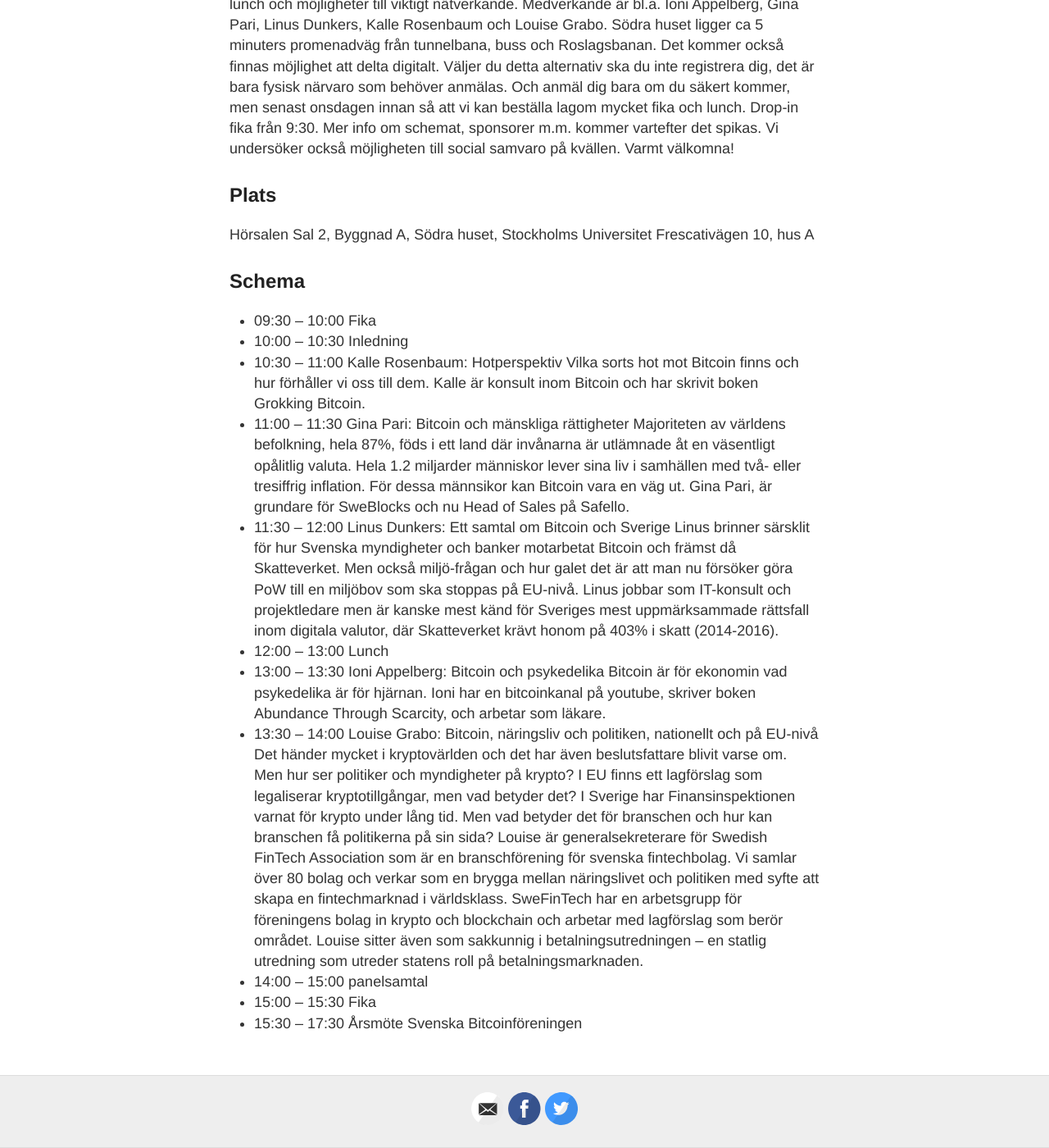
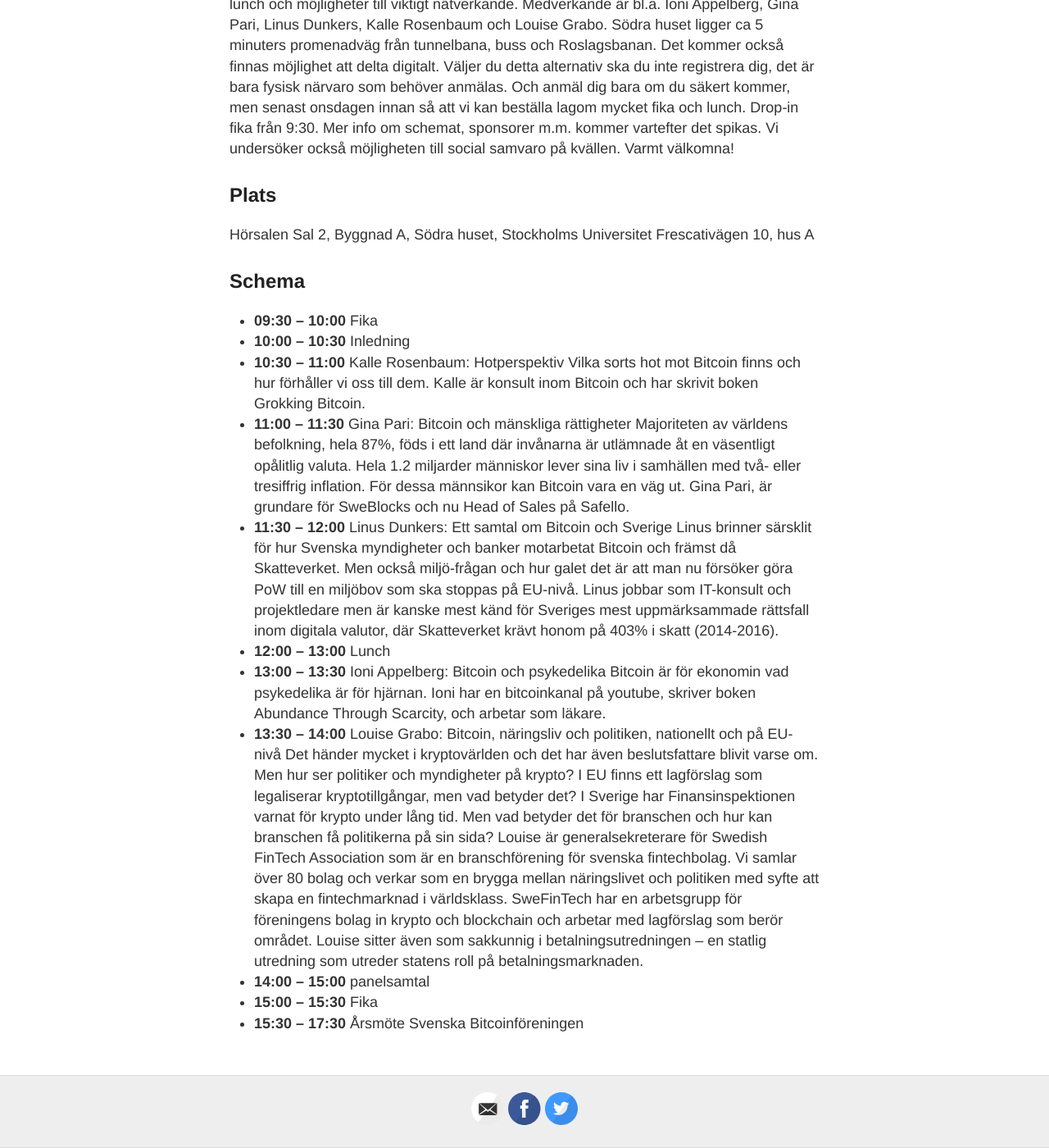
Before and after one commit to bitcoinforeningen/bitcoinforeningen.github.io, a Jekyll site: the page built from symposium2022.md, in a window 1280 px wide and 1400 px high, scrolled down 506 px. Shown: the whole window at 82% size. Built offline with Jekyll 4.4.1, drawn with Linux system fonts in a browser that asks for light colours; some of the changed text lies outside the part shown.

```diff
--- a/symposium2022.md
+++ b/symposium2022.md
@@ -21,14 +21,14 @@ Hörsalen Sal 2, Byggnad A, Södra huset, Stockholms Universitet
 Frescativägen 10, hus A
 
 ## Schema
-- 09:30 – 10:00 Fika
-- 10:00 – 10:30 Inledning
-- 10:30 – 11:00 Kalle Rosenbaum: Hotperspektiv Vilka sorts hot mot Bitcoin finns och hur förhåller vi oss till dem. Kalle är konsult inom Bitcoin och har skrivit boken Grokking Bitcoin.
-- 11:00 – 11:30 Gina Pari: Bitcoin och mänskliga rättigheter Majoriteten av världens befolkning, hela 87%, föds i ett land där invånarna är utlämnade åt en väsentligt opålitlig valuta. Hela 1.2 miljarder människor lever sina liv i samhällen med två- eller tresiffrig inflation. För dessa männsikor kan Bitcoin vara en väg ut. Gina Pari, är grundare för SweBlocks och nu Head of Sales på Safello.
-- 11:30 – 12:00 Linus Dunkers: Ett samtal om Bitcoin och Sverige Linus brinner särsklit för hur Svenska myndigheter och banker motarbetat Bitcoin och främst då Skatteverket. Men också miljö-frågan och hur galet det är att man nu försöker göra PoW till en miljöbov som ska stoppas på EU-nivå. Linus jobbar som IT-konsult och projektledare men är kanske mest känd för Sveriges mest uppmärksammade rättsfall inom digitala valutor, där Skatteverket krävt honom på 403% i skatt (2014-2016).
-- 12:00 – 13:00 Lunch
-- 13:00 – 13:30 Ioni Appelberg: Bitcoin och psykedelika Bitcoin är för ekonomin vad psykedelika är för hjärnan. Ioni har en bitcoinkanal på youtube, skriver boken Abundance Through Scarcity, och arbetar som läkare.
-- 13:30 – 14:00 Louise Grabo: Bitcoin, näringsliv och politiken, nationellt och på EU-nivå Det händer mycket i kryptovärlden och det har även beslutsfattare blivit varse om. Men hur ser politiker och myndigheter på krypto? I EU finns ett lagförslag som legaliserar kryptotillgångar, men vad betyder det? I Sverige har Finansinspektionen varnat för krypto under lång tid. Men vad betyder det för branschen och hur kan branschen få politikerna på sin sida? Louise är generalsekreterare för Swedish FinTech Association som är en branschförening för svenska fintechbolag. Vi samlar över 80 bolag och verkar som en brygga mellan näringslivet och politiken med syfte att skapa en fintechmarknad i världsklass. SweFinTech har en arbetsgrupp för föreningens bolag in krypto och blockchain och arbetar med lagförslag som berör området. Louise sitter även som sakkunnig i betalningsutredningen – en statlig utredning som utreder statens roll på betalningsmarknaden.
-- 14:00 – 15:00 panelsamtal
-- 15:00 – 15:30 Fika
-- 15:30 – 17:30 Årsmöte Svenska Bitcoinföreningen
+- __09:30 – 10:00__ Fika
+- __10:00 – 10:30__ Inledning
+- __10:30 – 11:00__ Kalle Rosenbaum: Hotperspektiv Vilka sorts hot mot Bitcoin finns och hur förhåller vi oss till dem. Kalle är konsult inom Bitcoin och har skrivit boken Grokking Bitcoin.
+- __11:00 – 11:30__ Gina Pari: Bitcoin och mänskliga rättigheter Majoriteten av världens befolkning, hela 87%, föds i ett land där invånarna är utlämnade åt en väsentligt opålitlig valuta. Hela 1.2 miljarder människor lever sina liv i samhällen med två- eller tresiffrig inflation. För dessa männsikor kan Bitcoin vara en väg ut. Gina Pari, är grundare för SweBlocks och nu Head of Sales på Safello.
+- __11:30 – 12:00__ Linus Dunkers: Ett samtal om Bitcoin och Sverige Linus brinner särsklit för hur Svenska myndigheter och banker motarbetat Bitcoin och främst då Skatteverket. Men också miljö-frågan och hur galet det är att man nu försöker göra PoW till en miljöbov som ska stoppas på EU-nivå. Linus jobbar som IT-konsult och projektledare men är kanske mest känd för Sveriges mest uppmärksammade rättsfall inom digitala valutor, där Skatteverket krävt honom på 403% i skatt (2014-2016).
+- __12:00 – 13:00__ Lunch
+- __13:00 – 13:30__ Ioni Appelberg: Bitcoin och psykedelika Bitcoin är för ekonomin vad psykedelika är för hjärnan. Ioni har en bitcoinkanal på youtube, skriver boken Abundance Through Scarcity, och arbetar som läkare.
+- __13:30 – 14:00__ Louise Grabo: Bitcoin, näringsliv och politiken, nationellt och på EU-nivå Det händer mycket i kryptovärlden och det har även beslutsfattare blivit varse om. Men hur ser politiker och myndigheter på krypto? I EU finns ett lagförslag som legaliserar kryptotillgångar, men vad betyder det? I Sverige har Finansinspektionen varnat för krypto under lång tid. Men vad betyder det för branschen och hur kan branschen få politikerna på sin sida? Louise är generalsekreterare för Swedish FinTech Association som är en branschförening för svenska fintechbolag. Vi samlar över 80 bolag och verkar som en brygga mellan näringslivet och politiken med syfte att skapa en fintechmarknad i världsklass. SweFinTech har en arbetsgrupp för föreningens bolag in krypto och blockchain och arbetar med lagförslag som berör området. Louise sitter även som sakkunnig i betalningsutredningen – en statlig utredning som utreder statens roll på betalningsmarknaden.
+- __14:00 – 15:00__ panelsamtal
+- __15:00 – 15:30__ Fika
+- __15:30 – 17:30__ Årsmöte Svenska Bitcoinföreningen
```
Also changed, not shown: other parts of symposium2022.md (+1 -1 lines).
